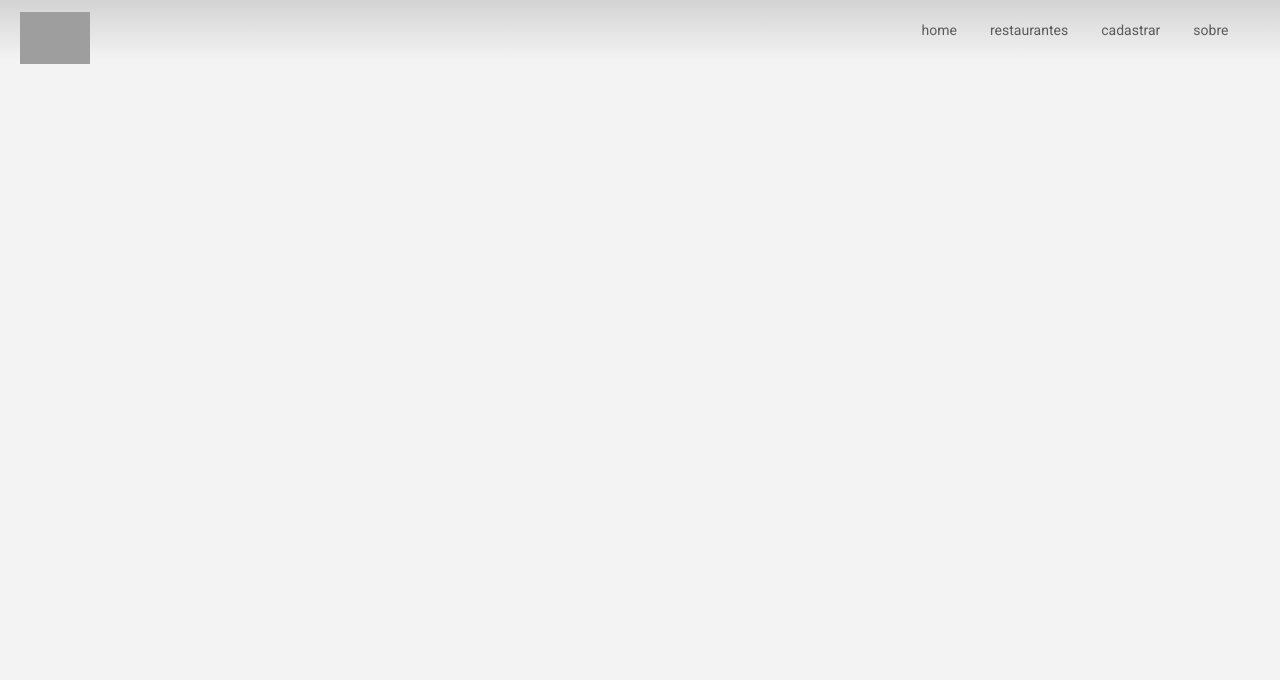
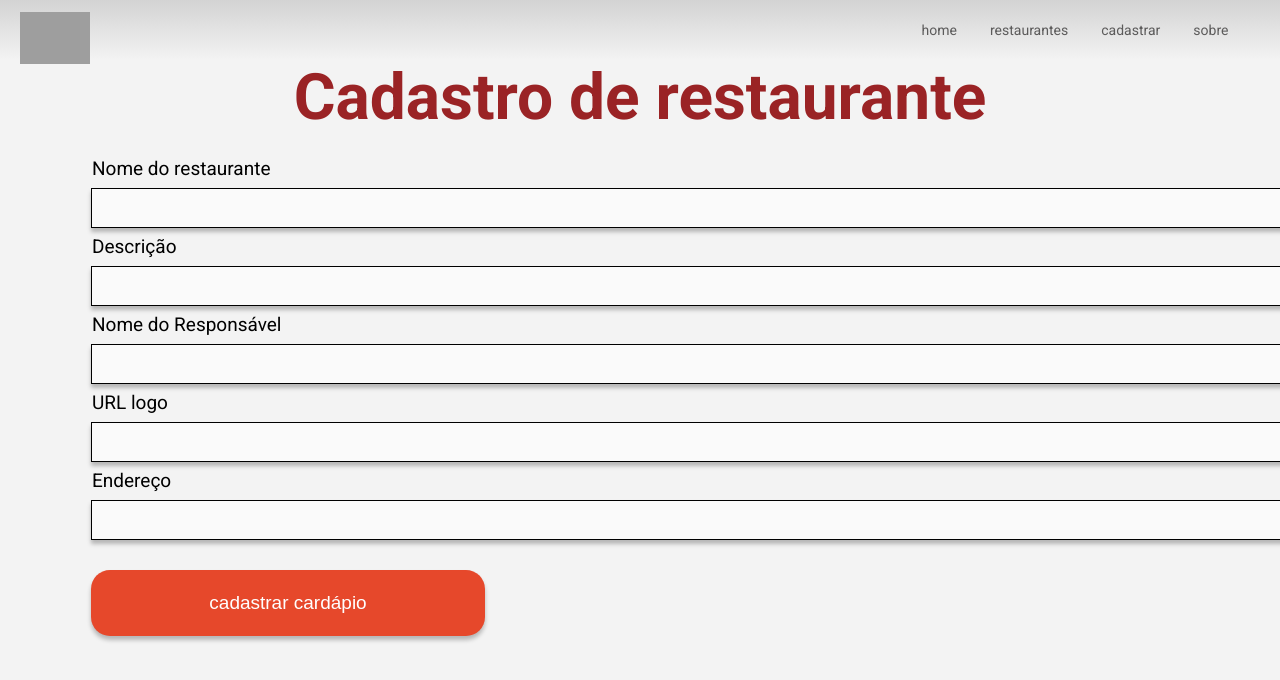
Before and after one commit to JSONs-Food-GTA-Company/frontend, a React (Create React App) app: page /createrestaurants in a window 1280 px wide. Shown: the top 680 px of the page. Built offline with nearby package versions, Linux system fonts and the light colour scheme; grey boxes are pictures that could not be loaded.

Commit message:
Layout create restaurant

```diff
--- a/src/components/About/index.tsx
+++ b/src/components/About/index.tsx
@@ -31,7 +31,7 @@ export const About: React.FC<{}> = (props) => {
                     </div>
                 </div>
                 <div className='about--image'>
-                <Link to="/"><img src="https://i.ibb.co/4VgJ3nv/mascot.png" alt="mascot" /></Link>
+                    <img src="https://i.ibb.co/4VgJ3nv/mascot.png" alt="mascot" />
                 </div>
             </div>
         </div>
--- a/src/components/Header/index.tsx
+++ b/src/components/Header/index.tsx
@@ -11,7 +11,7 @@ export const Header: React.FC<{}> = (props) => {
             <div className='header--buttons'>
                 <a><Link to="/">home </Link></a>
                 <a>restaurantes</a>
-                <a>cadastrar</a>
+                <a><Link to="/createrestaurants">cadastrar</Link></a>
                 <a><Link to="/about">sobre</Link></a>
             </div>
         </div>
--- /dev/null
+++ b/src/components/RestaurantsCreate/RestaurantsCreate.css
@@ -0,0 +1,46 @@
+.form-restaurant{
+    display: inline-grid;
+    margin-top: 15px;
+    align-items: center;
+}
+.restaurants--title{
+    font-family: 'Roboto';
+    font-style: normal;
+    font-weight: 700;
+    font-size: 64px;
+    line-height: 75px;
+    text-align: center;
+    color: #9A2325;
+}
+label{
+    margin-left: 92px;
+    margin-top: 20;
+    font-family: 'Roboto';
+    font-style: normal;
+    font-size: 19px;
+    line-height: 38px;
+    color: #000000;
+}
+input{
+    width: 1207px;
+    height: 40px;
+    margin-left: 91px;
+
+    background: rgba(255, 255, 255, 0.6);
+    border: 1px solid #000000;
+    box-sizing: border-box;
+    box-shadow: 0px 4px 4px rgba(0, 0, 0, 0.25);
+}
+#submit-button{
+    width: 394px;
+    height: 66px;
+    left: 539px;
+    margin-top: 30px;
+    margin-bottom: 30px;
+    background: #E6482B;
+    border-radius: 19px;
+    align-self: center;
+    color: #FFF;
+    font-size: 19px;
+    border: 0px;
+}
--- /dev/null
+++ b/src/components/RestaurantsCreate/index.tsx
@@ -0,0 +1,31 @@
+import React from 'react';
+import './RestaurantsCreate.css';
+
+
+export const RestaurantsCreate: React.FC<{}> = (props) => {
+  return (
+    <div className="page-restaurant">
+      <header className="restaurants--title">
+        Cadastro de restaurante
+      </header>
+      <form className="form-restaurant">
+        <label>Nome do restaurante</label>
+        <input type="text" id="name" name="name"></input>
+
+        <label>Descrição</label>
+        <input type="text" id="description" name="description"></input>
+
+        <label>Nome do Responsável</label>
+        <input type="text" id="owner" name="owner"></input>
+
+        <label>URL logo</label>
+        <input type="text" id="image_url" name="image_url"></input>
+
+        <label>Endereço</label>
+        <input type="text" id="address" name="address"></input>
+
+        <input type="submit" id="submit-button" value="cadastrar cardápio"></input>
+      </form>
+    </div>
+  );
+}
--- a/src/index.tsx
+++ b/src/index.tsx
@@ -5,6 +5,7 @@ import './index.css';
 import { Header } from './components/Header';
 import { Home } from './components/Home';
 import { About } from './components/About';
+import { RestaurantsCreate } from './components/RestaurantsCreate';
 
 ReactDOM.render(
   <React.StrictMode>
@@ -14,6 +15,7 @@ ReactDOM.render(
         <Routes>
           <Route path='/' element={<Home />}></Route>
           <Route path='/about' element={<About />}></Route>
+          <Route path='/createrestaurants' element={<RestaurantsCreate />}></Route>
         </Routes>
       </div>
     </BrowserRouter>
```
